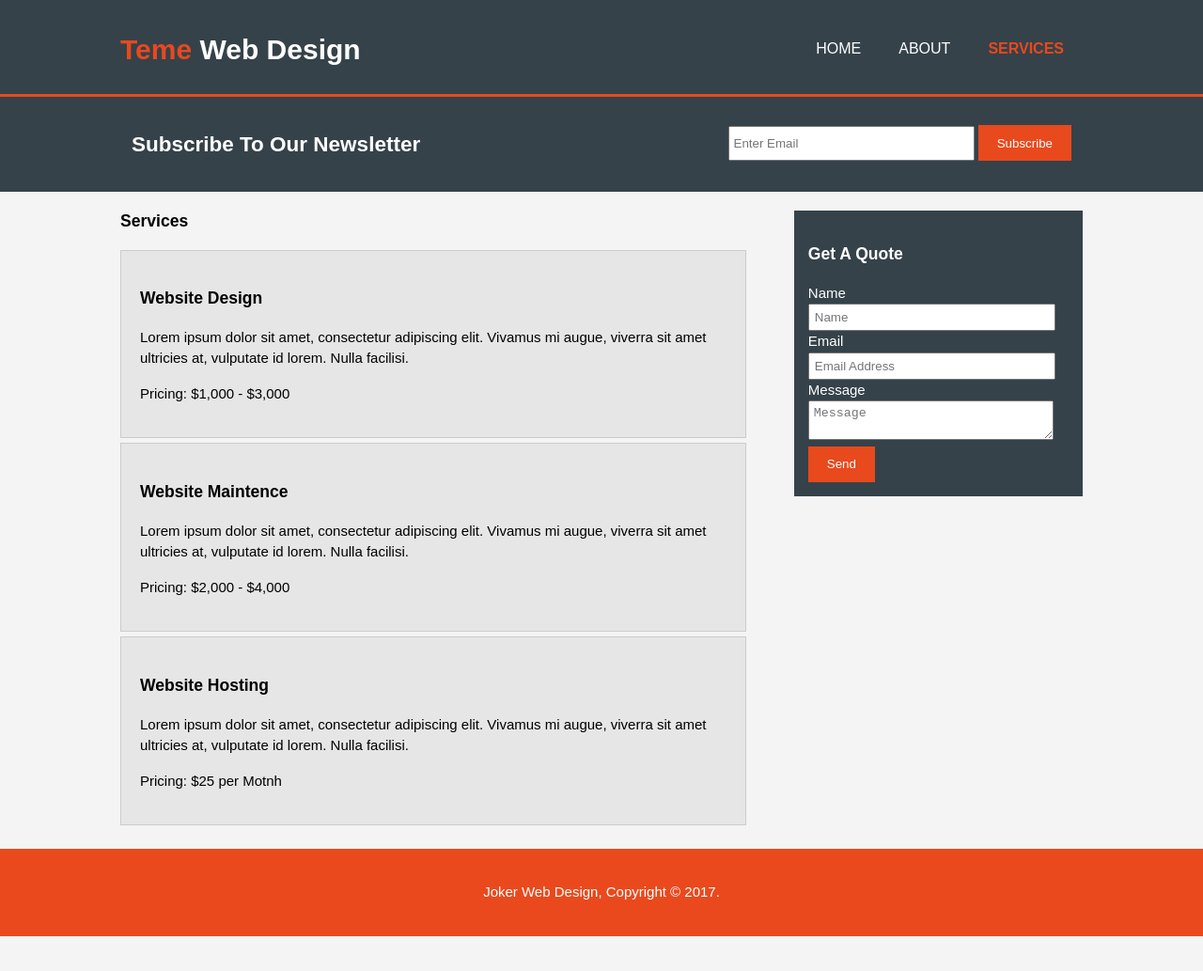
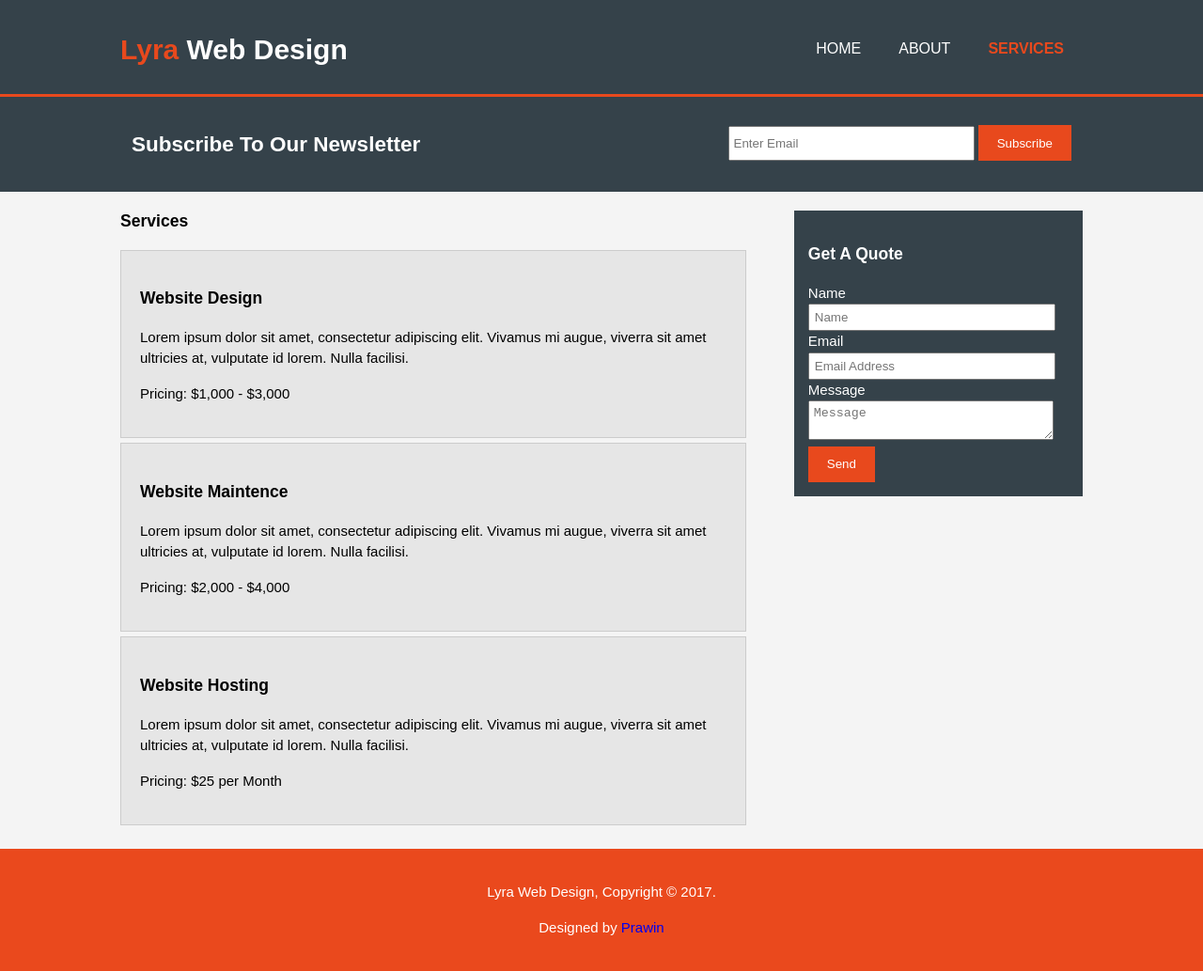
Before and after one commit to pravinkhandagale/lyrawebdesign, a plain HTML site: page services.html in a window 1280 px wide. Shown: the whole page at 94% size. Before the commit the page ends 996 px from the top, so only its background shows below. Drawn offline with Linux system fonts and the light colour scheme.

Commit message:
made changes v1.1

```diff
--- a/css/style.css
+++ b/css/style.css
@@ -164,6 +164,14 @@ ul#services li{
   text-align:center;
 }
 
+#footer p a{
+  text-decoration: none;
+}
+
+#footer p a:hover{
+  font-weight: bold;
+}
+
 @media(max-width: 768px){
   header #branding,
   header nav,
--- a/services.html
+++ b/services.html
@@ -4,14 +4,17 @@
   <meta charset="UTF-8">
   <meta name="viewport" content="width=device-width, initial-scale=1.0">
   <meta http-equiv="X-UA-Compatible" content="ie=edge">
-  <title>Teme Web Design | Services</title>
+  <meta name="description" content="Affordable and professional web design">
+	<meta name="keywords" content="web design, affordable web design, professional web design">
+  <meta name="author" content="Prawin">
+  <title>Lyra Web Design | Services</title>
   <link rel="stylesheet" href="./css/style.css">
 </head>
 <body>
   <header>
     <div class="container">
       <div id="branding">
-        <h1><span class="highlight">Teme</span> Web Design</h1>
+        <h1><span class="highlight">Lyra</span> Web Design</h1>
       </div>
       <nav>
         <ul>
@@ -51,7 +54,7 @@
           <li>
             <h3>Website Hosting</h3>
             <p>Lorem ipsum dolor sit amet, consectetur adipiscing elit. Vivamus mi augue, viverra sit amet ultricies at, vulputate id lorem. Nulla facilisi.</p>
-            <p>Pricing: $25 per Motnh</p>
+            <p>Pricing: $25 per Month</p>
           </li>
         </ul>
       </article>
@@ -78,7 +81,8 @@
   </section>
 
   <footer id="footer">
-    <p>Joker Web Design, Copyright &copy; 2017.</p>
+    <p>Lyra Web Design, Copyright &copy; 2017.</p>
+    <p>Designed by <a href="https://github.com/winui">Prawin</a></p>
   </footer>
 </body>
 </html>
```
Also changed, not shown: about.html (+7 -3 lines), index.html (+7 -3 lines).
